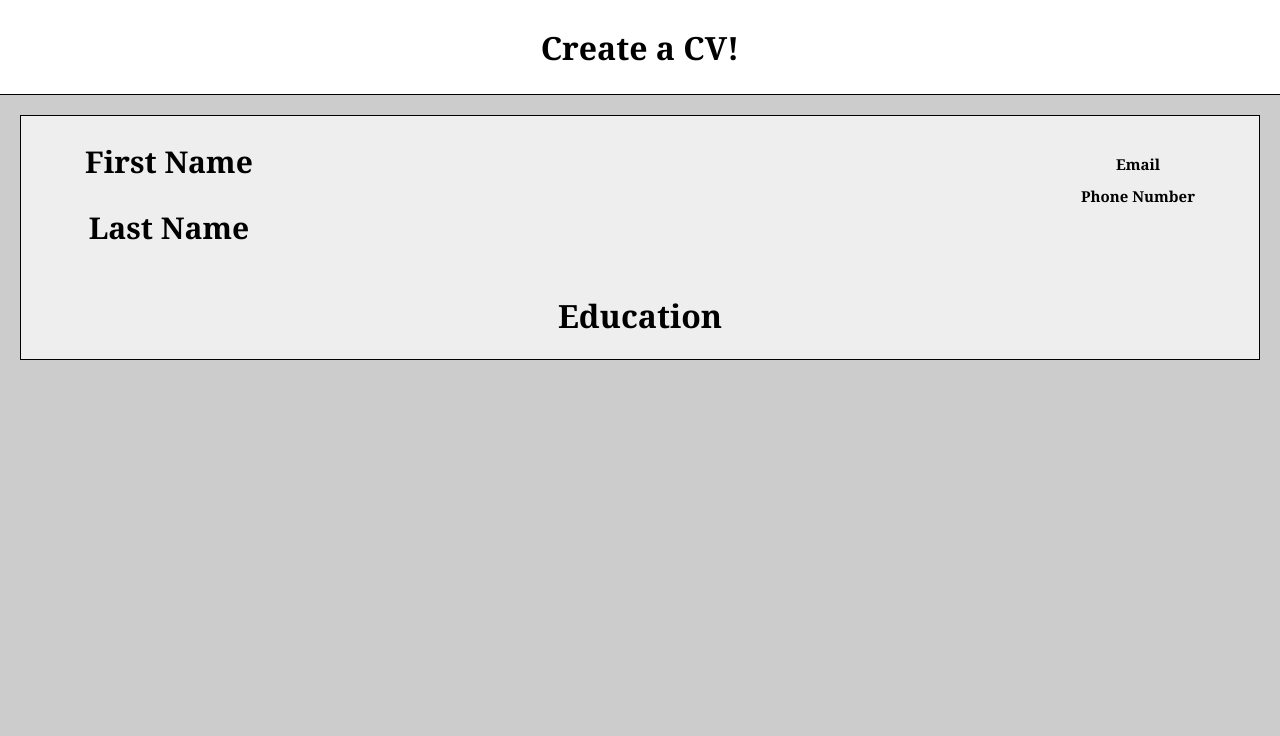
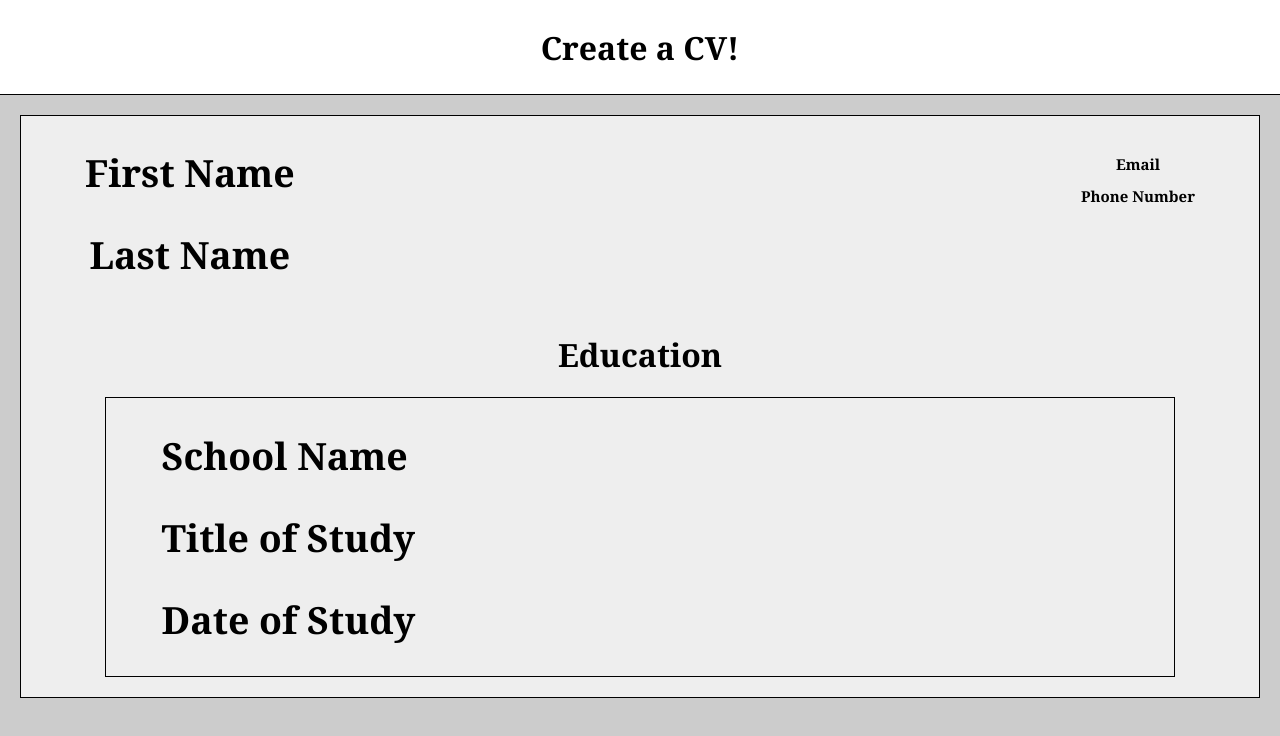
Before and after one commit to PrimulaRussell/react-cv-application, a React app: page / in a window 1280 px wide. Shown: the top 736 px of the page. Built offline with nearby package versions, Linux system fonts and the light colour scheme.

Commit message:
Added Education

```diff
--- a/src/App.js
+++ b/src/App.js
@@ -35,6 +35,11 @@ class App extends Component{
     </div>
     </div>
     <h1>Education</h1>
+    <div className="Education">
+    <EditableField value={"School Name"}></EditableField>
+    <EditableField value={"Title of Study"}></EditableField>
+    <EditableField value={"Date of Study"}></EditableField>
+    </div>
     </div>
     </div>
   )}
--- a/src/styles/App.css
+++ b/src/styles/App.css
@@ -4,7 +4,8 @@
   margin: 0;
   font-family: Georgia, 'Times New Roman', Times, serif;
 }
-.Box {
+.Box,
+.Education {
   border: 1px solid black;
   margin: 20px;
   padding: 0 5%;
@@ -17,8 +18,9 @@
 
 }
 
-.generalName {
-  font-size: 20px;
+.generalName,
+.Education {
+  font-size: 25px;
 
 }
 
@@ -28,3 +30,8 @@
 
 
 }
+
+.Education {
+  text-align: initial;
+
+}
```
